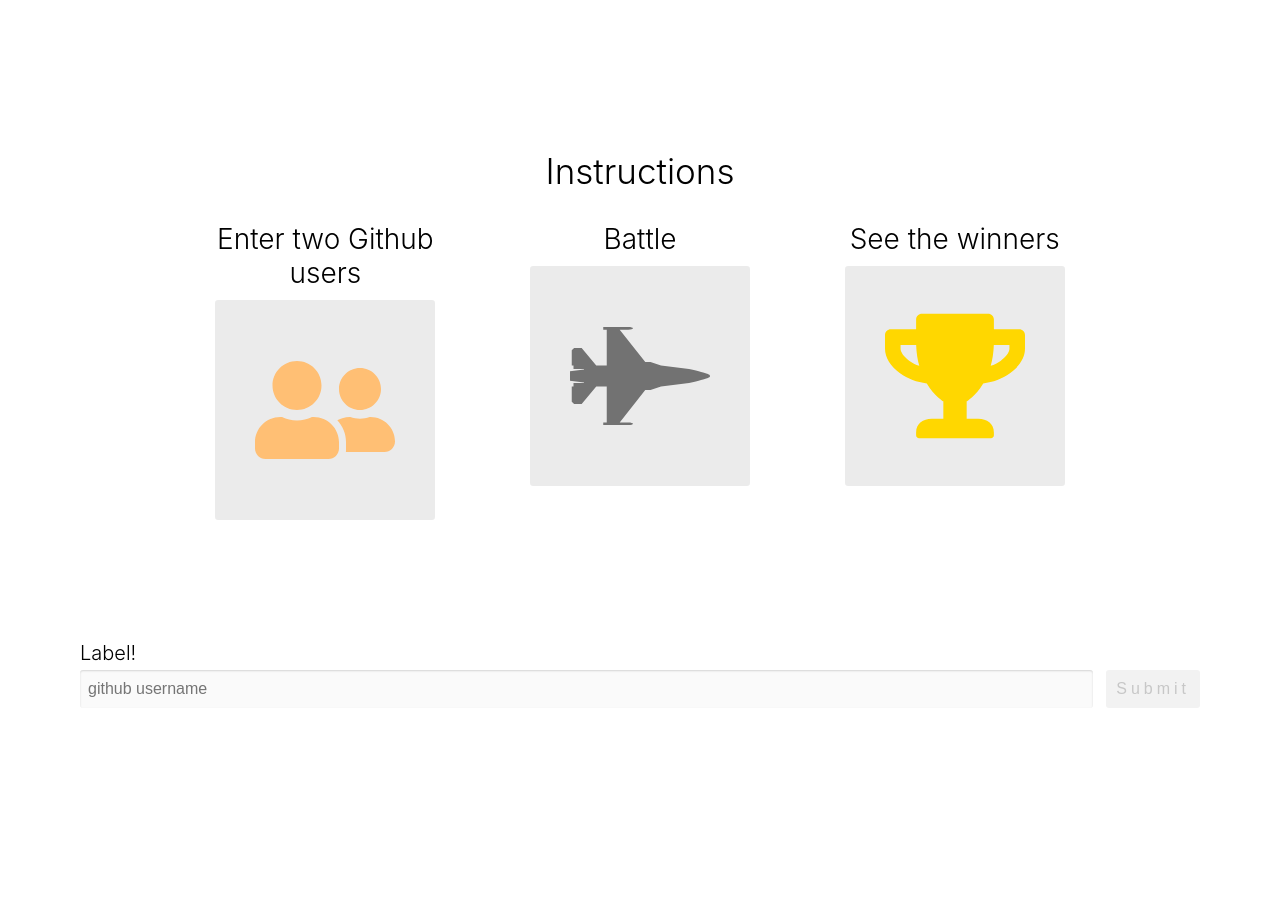
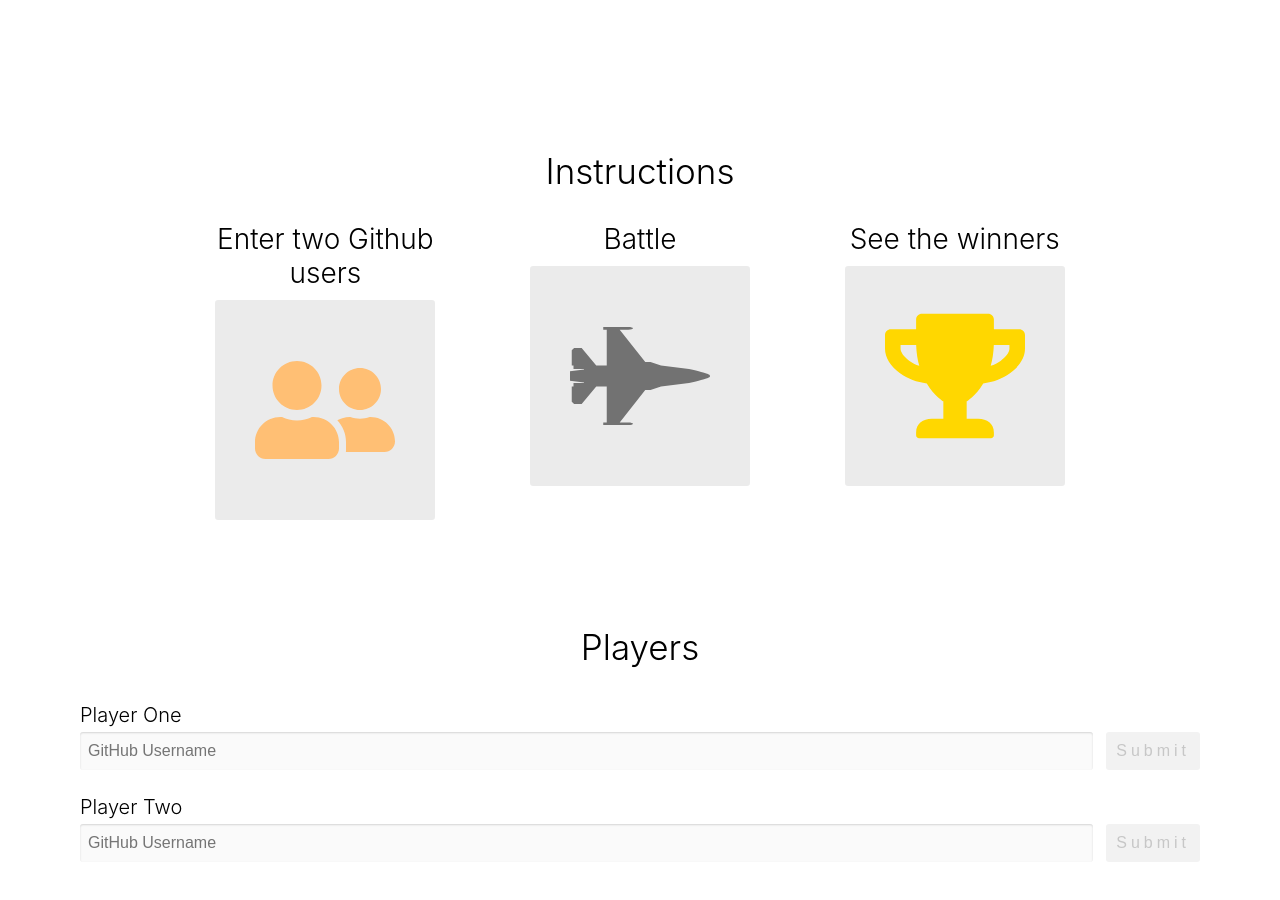
Before and after one commit to GreatShay/GitHub-Battle, a React app: page / in a window 1280 px wide. Before the commit the page ends 800 px from the top, so only its background shows below. Built offline with nearby package versions, Linux system fonts and the light colour scheme.

Commit message:
added state to players

```diff
--- a/app/components/battle.js
+++ b/app/components/battle.js
@@ -60,7 +60,7 @@ class PlayerInput extends React.Component {
             type="text"
             id="username"
             className="input-light"
-            placeholder="github username"
+            placeholder="GitHub Username"
             autoComplete="off"
             value={this.state.username}
             onChange={this.handleChange}
@@ -83,15 +83,39 @@ PlayerInput.propTypes = {
   label: PropTypes.string.isRequired
 };
 export default class Battle extends React.Component {
+  constructor(props) {
+    super(props);
+
+    this.state = {
+      playerOne: null,
+      playerTwo: null
+    };
+
+    this.handleSubmit = this.handleSubmit.bind(this)
+  }
+
+  handleSubmit(id, player){
+      this.setState({
+          [id]: player
+      })
+  }
   render() {
+    const { playerOne, playerTwo } = this.state;
     return (
       <React.Fragment>
         <Instructions />
+        <div className="players-container">
+          <h1 className="center-text header-lg"> Players </h1>
+          <div classNam="row space-around">
+            {playerOne === null && (
+              <PlayerInput label="Player One" onSubmit={(player) => this.handleSubmit('playerOne', player)} />
+            )}
 
-        <PlayerInput
-          label="Label!"
-          onSubmit={value => console.log("value", value)}
-        />
+            {playerTwo === null && (
+              <PlayerInput label="Player Two" onSubmit={(player) => this.handleSubmit('playerTwo', player)} />
+            )}
+          </div>
+        </div>
       </React.Fragment>
     );
   }
--- a/app/index.css
+++ b/app/index.css
@@ -207,3 +207,8 @@ html, body, #app {
         background: #f2f2f2;
         color: #c7c7c7;
     }
+
+    .players-container {
+        margin: 100px 0px;
+
+    }
```
